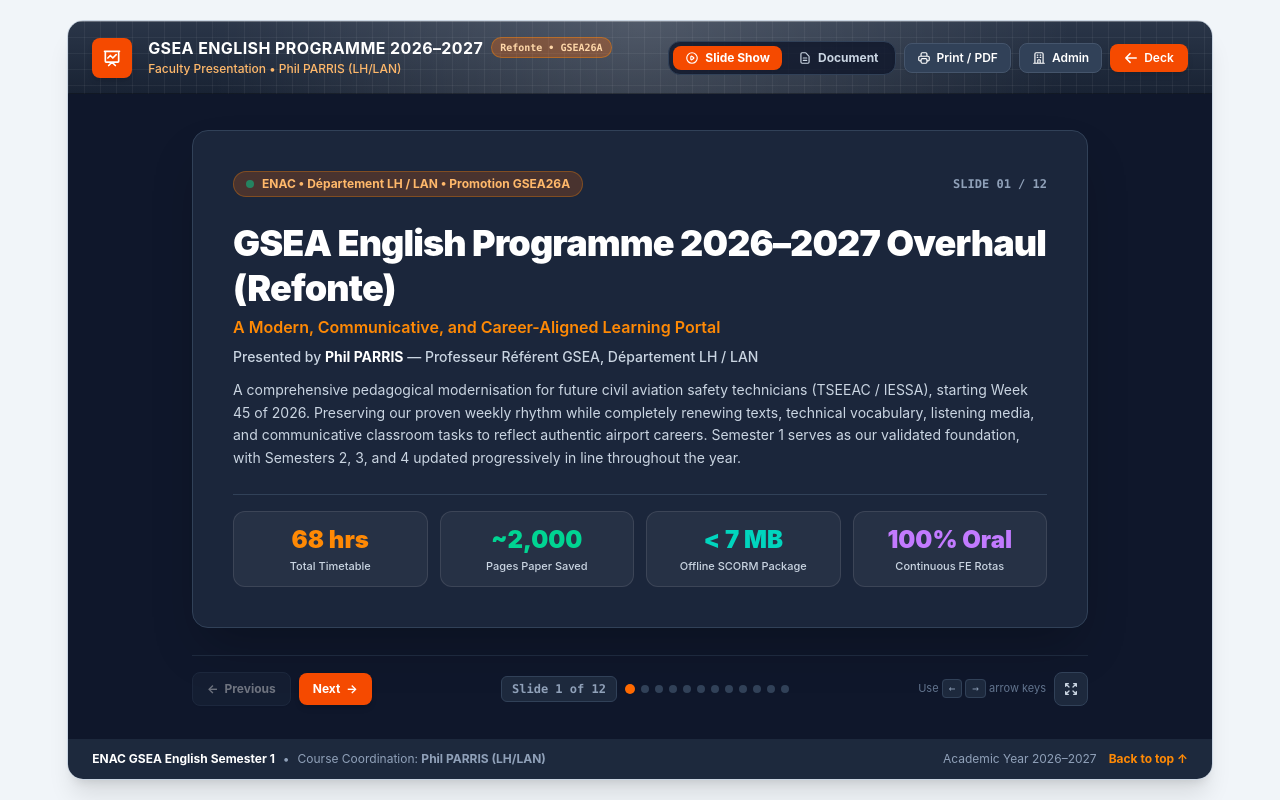
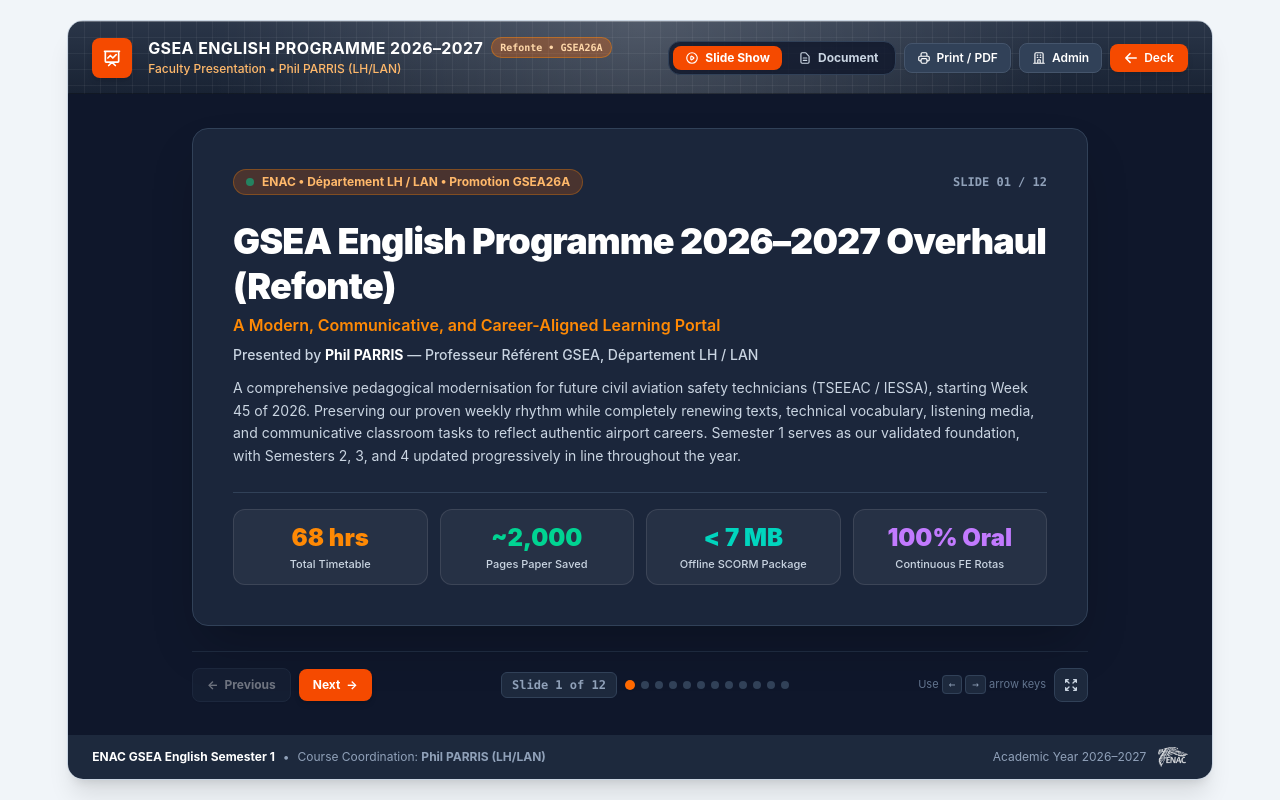
Before and after one commit to powerforcemotiondrive-pixel/GSEA_semester_1, a website: page presentation.html in a window 1280 px wide. Drawn offline with Linux system fonts and the light colour scheme.

Commit message:
feat(presentation): add ENAC logo to footer and remove back-to-top button

```diff
--- a/presentation.html
+++ b/presentation.html
@@ -891,9 +891,9 @@
         <span>•</span>
         <span>Course Coordination: <strong>Phil PARRIS (LH/LAN)</strong></span>
       </div>
-      <div class="flex items-center gap-3">
+      <div class="flex items-center gap-3 shrink-0">
         <span>Academic Year 2026–2027</span>
-        <button onclick="window.scrollTo({top: 0, behavior: 'smooth'})" class="text-orange-400 hover:text-orange-300 font-bold cursor-pointer no-print">Back to top ↑</button>
+        <img src="images/enac_logo_white.png" alt="ENAC" class="h-4.5 sm:h-5 w-auto object-contain shrink-0 opacity-80 hover:opacity-100 transition-opacity" height="20">
       </div>
     </footer>
 
```
Also changed, not shown: output.css.
